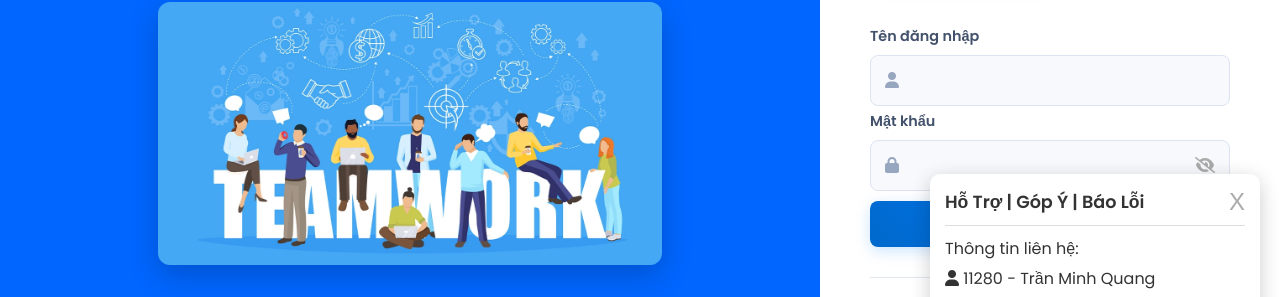
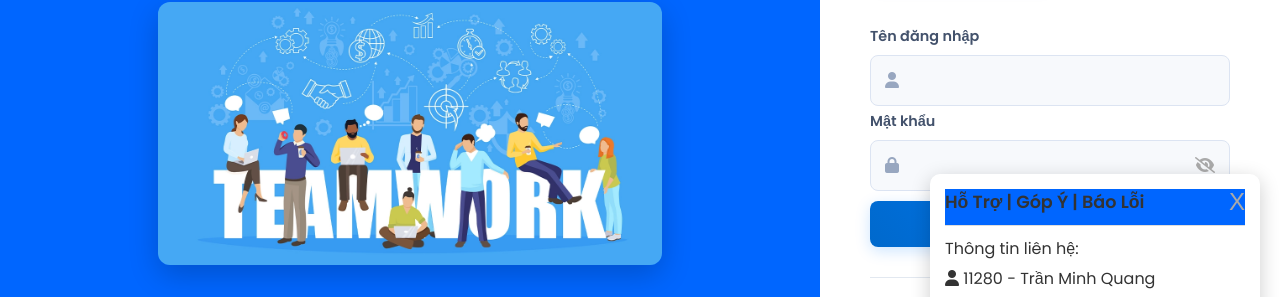
Before and after one commit to tm-quang/mwang, a plain HTML site: page index.html in a window 1280 px wide. Both pictures are taken after a click on the button 1230 px from the left and 750 px from the top of the page. Shown: the part 304-601 px from the top of the page. Drawn offline with Linux system fonts and the light colour scheme.

Commit message:
Update style.css

```diff
--- a/assets/css/style.css
+++ b/assets/css/style.css
@@ -509,7 +509,7 @@ body.login-page-body {
 .support-bubble:hover { transform: scale(1.1); background-color: #0056b3; }
 .support-info-box { position: absolute; bottom: 75px; right: 0; width: 300px; background: #fff; color: #333; border-radius: 10px; box-shadow: 0 5px 20px rgba(0,0,0,0.2); padding: 15px; opacity: 0; transform: translateY(10px); pointer-events: none; transition: opacity 0.3s ease, transform 0.3s ease; }
 .support-widget.open .support-info-box { opacity: 1; transform: translateY(0); pointer-events: auto; }
-.support-header { display: flex; justify-content: space-between; align-items: center; border-bottom: 1px solid #ddd; padding-bottom: 10px; margin-bottom: 10px; }
+.support-header { background: var(--primary-color); display: flex; justify-content: space-between; align-items: center; border-bottom: 1px solid #ddd; padding-bottom: 10px; margin-bottom: 10px; }
 .support-header h4 { font-size: 1.1rem; font-weight: 600; margin:0; }
 .close-support-btn { background: none; border: none; font-size: 1.5rem; color: #aaa; cursor: pointer; line-height: 1; padding:0;}
 .support-body a { color: #007bff; text-decoration: none; font-weight: 600; }
```
